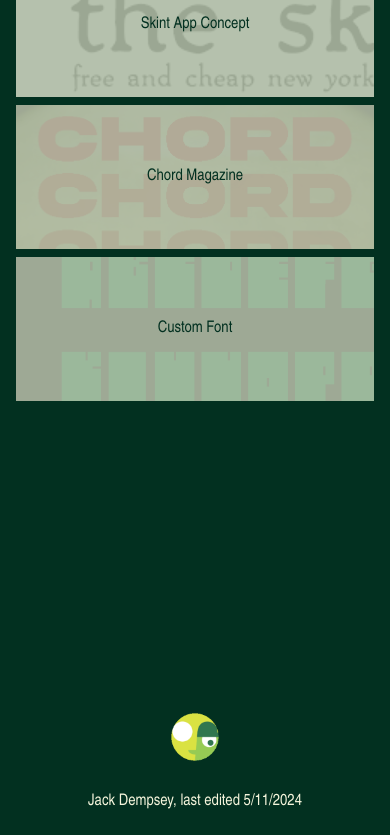
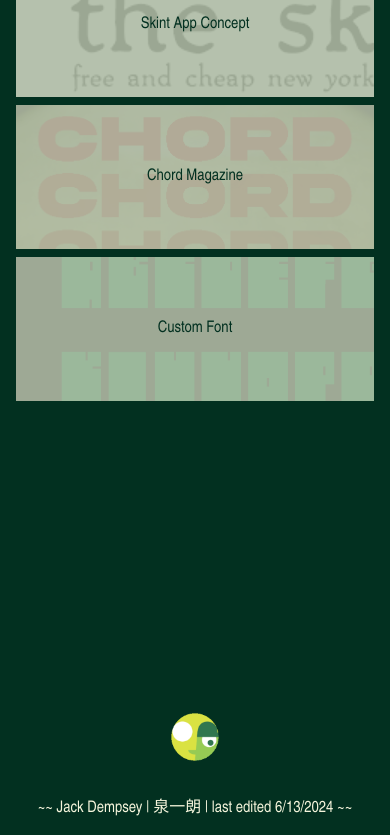
Before and after one commit to anpanring/portfolio, a React (Vite) app: page / in a window 390 px wide. Shown: the part 1803-2638 px from the top of the page. Built offline with nearby package versions, Linux system fonts and the light colour scheme.

Commit message:
sans-serif mobile font fallback

```diff
--- a/index.html
+++ b/index.html
@@ -8,6 +8,7 @@
   <link rel="preconnect" href="https://fonts.googleapis.com">
   <link rel="preconnect" href="https://fonts.gstatic.com" crossorigin>
   <link href="https://fonts.googleapis.com/css2?family=Inter:wght@100..900&display=swap" rel="stylesheet">
+  <link href="https://fonts.googleapis.com/css2?family=Inconsolata:wght@200..900&display=swap" rel="stylesheet">
   <meta name="google-site-verification" content="17t5YyWaw0ZOZkbAh0SMM6t-NedY3SHH6xWdHrYMDtc" />
   <title>Jack Dempsey</title>
 </head>
--- a/src/App.tsx
+++ b/src/App.tsx
@@ -352,7 +352,7 @@ function App() {
 
       <footer>
         <img src="spinnylogo.gif" alt="loading" className="spinny-logo" />
-        <p className="footer-text">Jack Dempsey, last edited 5/11/2024</p>
+        <p className="footer-text">~~ Jack Dempsey | 泉一朗 | last edited 6/13/2024 ~~</p>
       </footer>
     </div>
   )
--- a/src/styles/App.css
+++ b/src/styles/App.css
@@ -8,7 +8,7 @@ body {
     --control-margin: 5.5rem;
     background-color: var(--main-bg-color);
     color: var(--main-text-color);
-    font-family: "Arial Narrow";
+    font-family: "Arial Narrow", sans-serif;
     margin: 0;
 }
 
```
